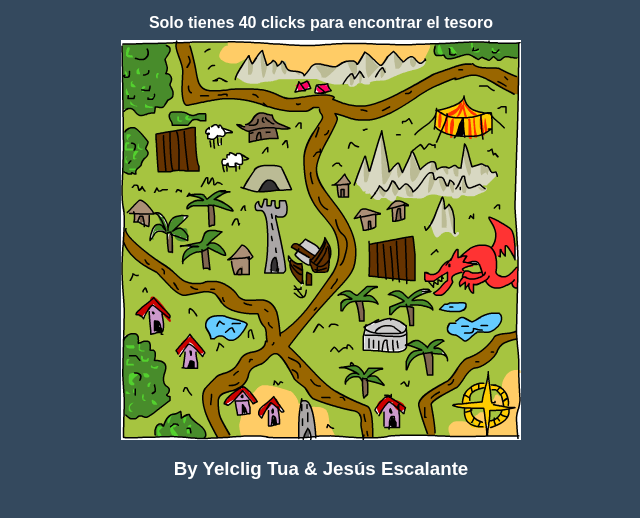
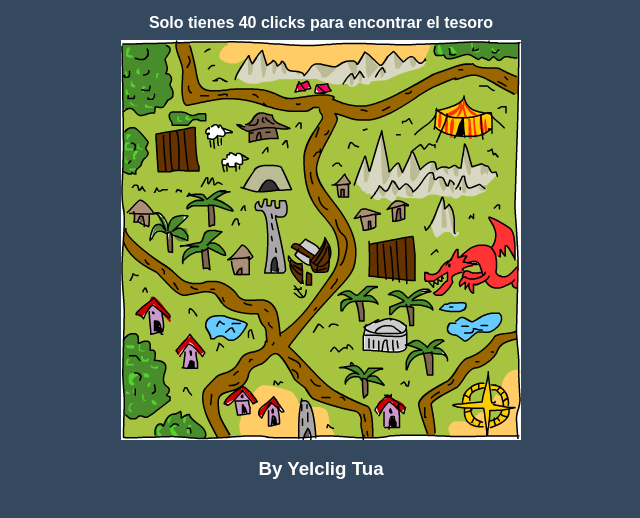
Before and after one commit to tuayelclig/JuegoEncuentraElTesoro, a plain HTML site: page index.html in a window 1280 px wide. Shown: the part 196-714 px from the top of the page, without its empty margins (319-959 px from the left). Drawn offline with Linux system fonts and the light colour scheme.

Commit message:
Update index.html

```diff
--- a/index.html
+++ b/index.html
@@ -4,7 +4,7 @@
     <meta charset="utf-8">
     <meta name="viewport" content="width=device-width, initial-scale=1.0">
     <meta http-equiv="X-UA-Compatible" content="ie=edge">
-    <meta name="author" content="Yelcli Tua y Jesús Escalante">
+    <meta name="author" content="Yelclig Tua">
     <meta name="description" content="Juego encuentra el tesoro.">
     <title>Juego Encuentra el Tesoro</title>
     <link rel="stylesheet" href="main.css">
@@ -28,7 +28,7 @@
 
     <p id="clicks"></p>
 
-    <h3>By Yelclig Tua & Jesús Escalante</h3>
+    <h3>By Yelclig Tua</h3>
     <script src="game.js" charset="utf-8"></script>
   </body>
 </html>
```
